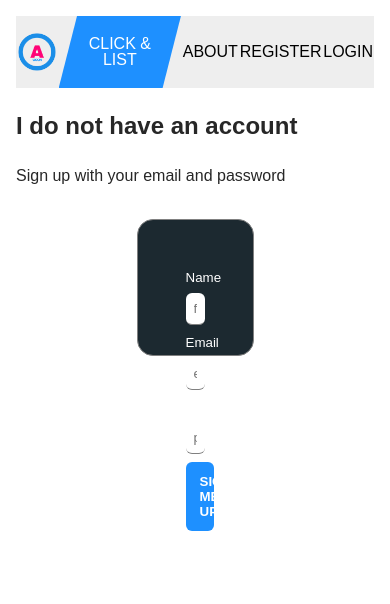
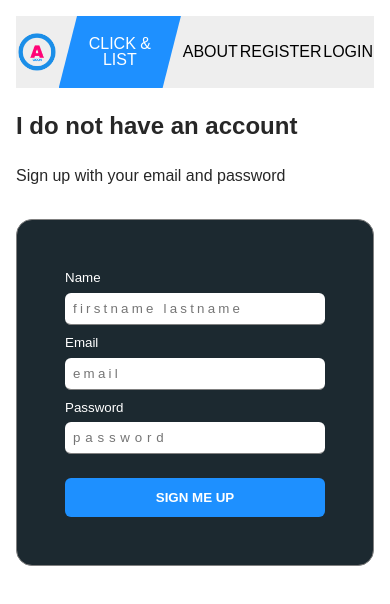
Before and after one commit to jksh88/auxion-client, a React (Create React App) app: page /register in a window 390 px wide. Shown: the top 604 px of the page. Built offline with nearby package versions, Linux system fonts and the light colour scheme; no server answers; the HTML template or start-up script is replaced by a standard one.

Commit message:
fixed register form unnecessary responsiveness

```diff
--- a/src/components/register.component.jsx
+++ b/src/components/register.component.jsx
@@ -52,22 +52,7 @@ const Register = (props) => {
     <div className="register">
       <h2>I do not have an account</h2>
       <span>Sign up with your email and password</span>
-      <form
-        className="form"
-        onSubmit={handleSubmit}
-        style={{
-          display: 'flex',
-          flexDirection: 'column',
-          width: '30vw',
-          margin: '0 auto',
-          marginTop: '8vw',
-          justifyContent: 'space-around',
-          height: '35vw',
-          border: '1px solid grey',
-          borderRadius: '1rem',
-          padding: '3rem',
-        }}
-      >
+      <form className="form" onSubmit={handleSubmit}>
         <div className="field">
           <label>Name</label>
           <input
@@ -116,6 +101,7 @@ const Register = (props) => {
               height: '2rem',
               border: 'none',
               borderBottom: '1px solid grey',
+              marginBottom: '1.5rem',
             }}
           />
         </div>
```
